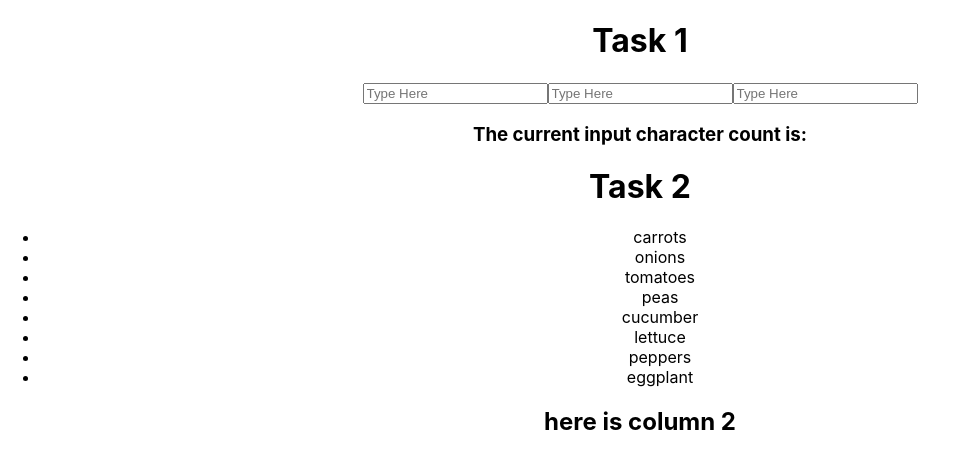
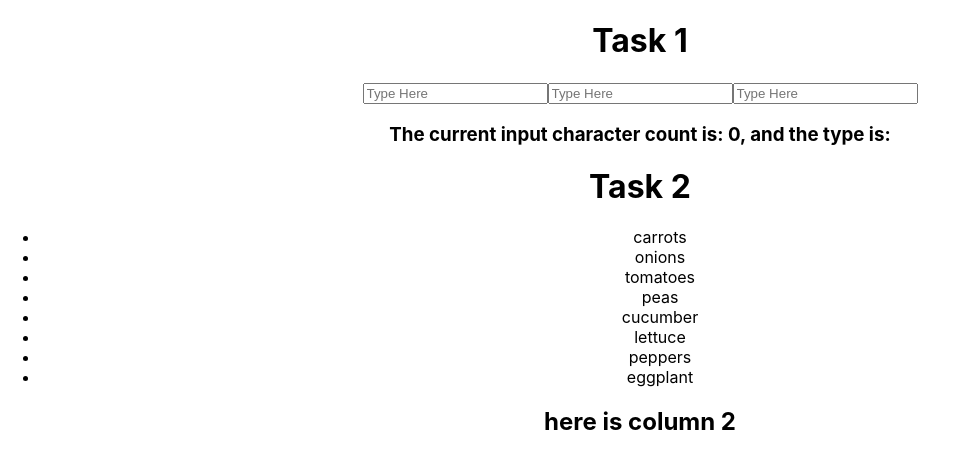
Before and after one commit to no1atall/tasks, a React (Create React App) app: page / in a window 1280 px wide. Shown: the top 468 px of the page, without its empty margins (0-958 px from the left). Built offline with nearby package versions, Linux system fonts and the light colour scheme.

Commit message:
finished

```diff
--- a/src/components/Task1.jsx
+++ b/src/components/Task1.jsx
@@ -4,20 +4,17 @@ import React, { useState } from "react";
 
 const Task1 = () => {
   const [inputs, setInputs] = useState([
-    { id: "input1", placeholder: "Type Here", textlength: 0 },
-    { id: "input2", placeholder: "Type Here", textlength: 0 },
-    { id: "input3", placeholder: "Type Here", textlength: 0 },
+    { id: "input1", placeholder: "Type Here", type: "text" },
+    { id: "input2", placeholder: "Type Here", type: "password" },
+    { id: "input3", placeholder: "Type Here", type: "email" },
   ]);
 
-  const inputCounter = (e, input) => {
-    let string = e.target.value.length;
+  const [textLength, setTextLength] = useState(0);
+  const [inputType, setInputType] = useState("");
 
-    // input.textlength = string;
-
-    // setInputs( [ {id: input.id, placeholder: input.placeholder, textlength: string}]);
-
-    console.log(string);
-    console.log(input);
+  const inputCounter = (e) => {
+    setTextLength(e.target.value.length);
+    setInputType(e.target.type);
   };
 
   return (
@@ -25,14 +22,16 @@ const Task1 = () => {
       <h1>Task 1</h1>
       {inputs.map((input) => (
         <input
-          type="text"
+          type={input.type}
           key={input.id}
           id={input.id}
           placeholder={input.placeholder}
-          onChange={(e) => inputCounter(e, input)}
+          onChange={(e) => inputCounter(e)}
         />
       ))}
-      <h3>The current input character count is:</h3>
+      <h3>
+        The current input character count is: {textLength}, and the type is: {inputType}
+      </h3>
     </div>
   );
 };
```
